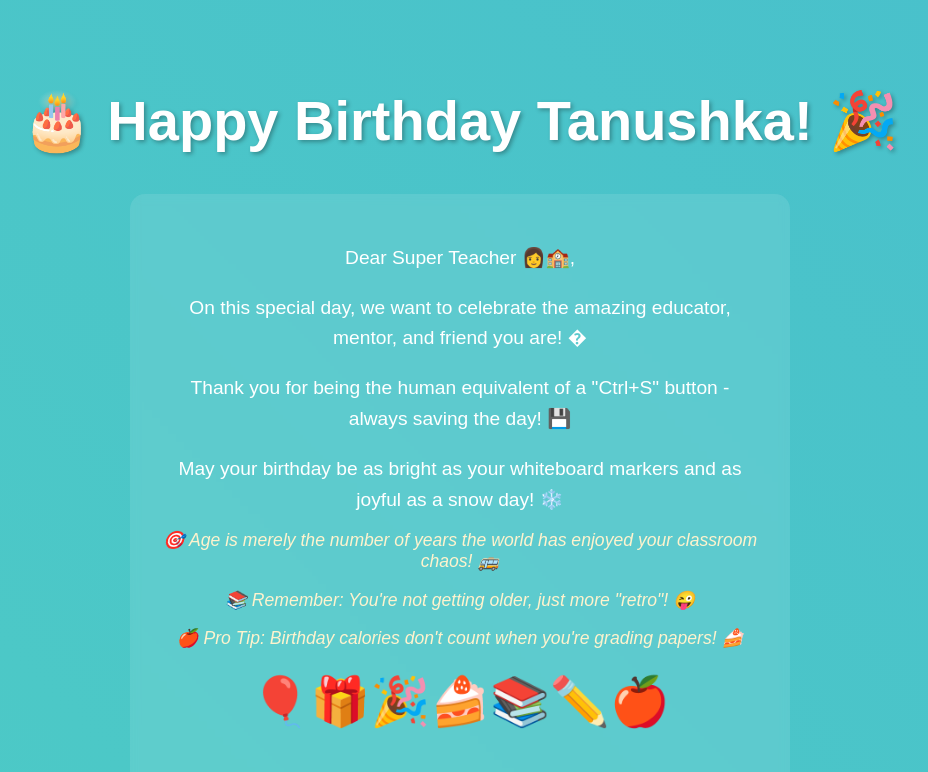
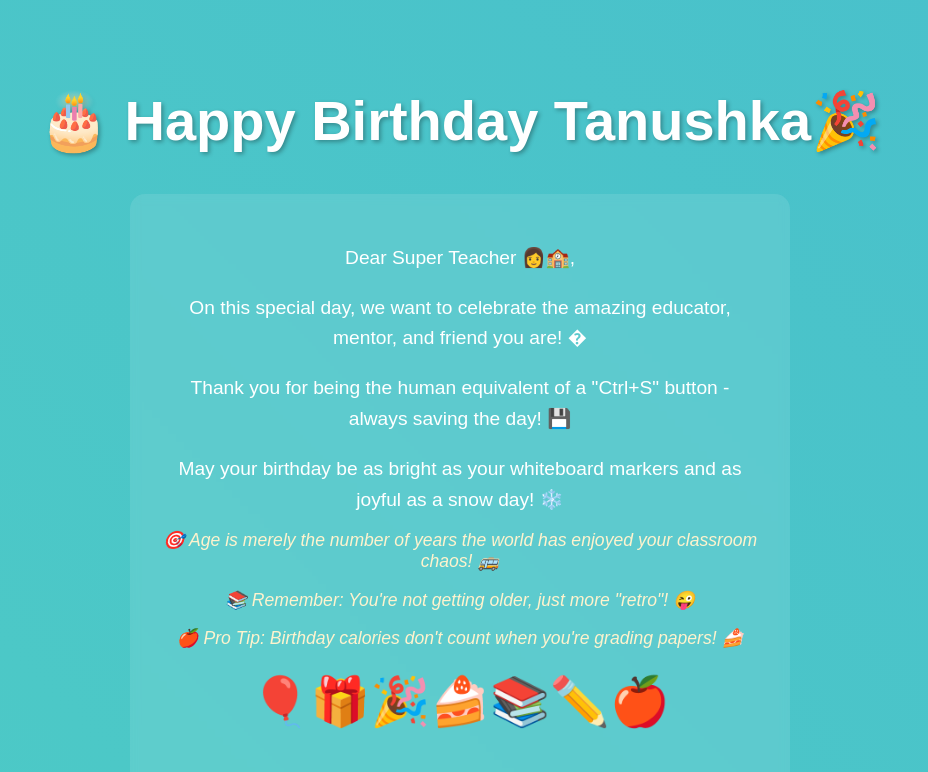
Before and after one commit to Raj0o/12, a plain HTML site: page index.html in a window 1280 px wide. Shown: the top 772 px of the page, without its empty margins (180-1108 px from the left). Drawn offline with Linux system fonts and the light colour scheme.

Commit message:
Update index.html

```diff
--- a/index.html
+++ b/index.html
@@ -86,7 +86,7 @@
 </head>
 <body>
     <div class="container">
-        <h1>🎂 Happy Birthday Tanushka! 🎉</h1>
+        <h1>🎂 Happy Birthday Tanushka🎉</h1>
 
         <div class="birthday-box">
             <div class="message">
```
